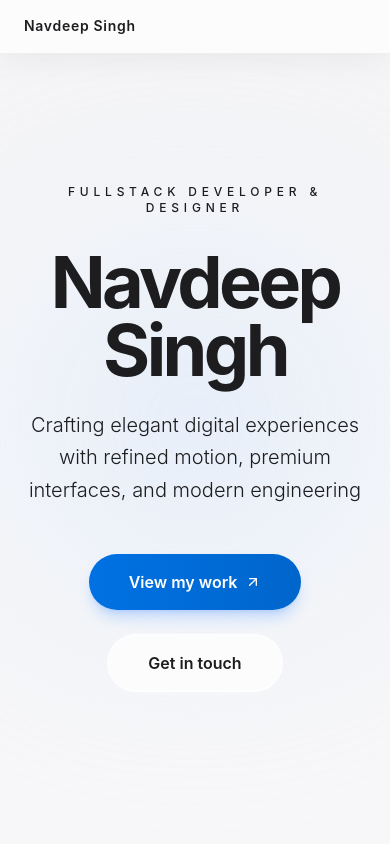
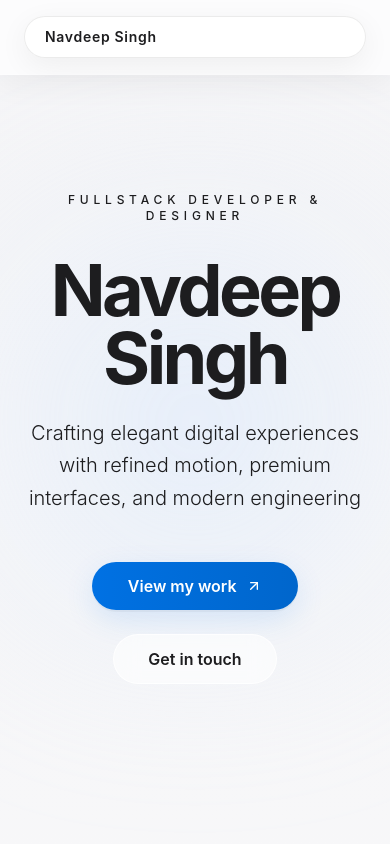
Before and after one commit to navdeepsingh05117/MyPortfolio, a React (Vite) app: page / in a window 390 px wide. Shown: the top 844 px of the page. Built offline with nearby package versions, Linux system fonts and the light colour scheme.

Commit message:
feat: cinematic Apple-inspired UI — navbar pill, buttons, project previews, background layers

```diff
--- a/src/app/App.tsx
+++ b/src/app/App.tsx
@@ -26,9 +26,10 @@ export default function App() {
         }}
         className="glass-nav fixed top-0 left-0 right-0 z-50"
       >
-        <div className="max-w-7xl mx-auto px-6 py-4 flex items-center justify-between">
-          <div className="text-sm font-semibold tracking-wider text-foreground">Navdeep Singh</div>
-          <div className="hidden md:flex items-center gap-12">
+        <div className="max-w-7xl mx-auto px-6 py-4">
+          <div className="nav-pill w-full flex items-center justify-between">
+            <div className="text-sm font-semibold tracking-wider text-foreground">Navdeep Singh</div>
+            <div className="hidden md:flex items-center gap-12">
             {["Work", "About", "Contact"].map((item) => (
               <a
                 key={item}
@@ -39,6 +40,7 @@ export default function App() {
                 <span className="absolute bottom-0 left-0 w-0 h-0.5 bg-primary group-hover:w-full transition-all duration-300" />
               </a>
             ))}
+            </div>
           </div>
         </div>
       </motion.nav>
@@ -89,7 +91,7 @@ export default function App() {
               whileHover={{ scale: 1.05, y: -3 }}
               whileTap={{ scale: 0.98 }}
               href="#work"
-              className="px-10 py-4 bg-gradient-to-r from-[#0071e3] to-[#0066cc] text-white rounded-full font-semibold shadow-lg shadow-blue-500/25 hover:shadow-2xl hover:shadow-blue-500/35 transition-all duration-300 text-base flex items-center gap-2"
+              className="primary-btn text-base flex items-center"
             >
               View my work
               <ArrowUpRight className="w-4 h-4" />
@@ -98,7 +100,7 @@ export default function App() {
               whileHover={{ scale: 1.05, y: -3 }}
               whileTap={{ scale: 0.98 }}
               href="#contact"
-              className="px-10 py-4 bg-white/70 border border-white/90 backdrop-blur-lg text-foreground rounded-full font-semibold hover:bg-white/85 hover:border-white hover:shadow-lg shadow-lg shadow-white/10 transition-all duration-300 text-base"
+              className="secondary-btn text-base"
             >
               Get in touch
             </motion.a>
@@ -277,7 +279,7 @@ export default function App() {
                   style={{
                     boxShadow: '0 16px 40px rgba(0,0,0,0.06), inset 1px 1px 0 rgba(255,255,255,0.5)'
                   }}>
-                  <div className="relative h-72 bg-gradient-to-br from-blue-50/80 via-purple-50/50 to-pink-50/40 flex items-center justify-center overflow-hidden">
+                  <div className="relative project-preview bg-gradient-to-br from-blue-50/80 via-purple-50/50 to-pink-50/40 flex items-center justify-center overflow-hidden">
                     <motion.div
                       whileHover={{ scale: 1.15, rotate: 5 }}
                       transition={{ duration: 0.4 }}
--- a/src/styles/globals.css
+++ b/src/styles/globals.css
@@ -4,6 +4,9 @@
   text-rendering: optimizeLegibility;
   font-synthesis: none;
   --apple-bg: #f5f5f7; /* Apple system background gray */
+  --apple-blue: #0071e3;
+  --glass-border: rgba(255,255,255,0.6);
+  --glass-strong-border: rgba(0,0,0,0.08);
 }
 
 * {
@@ -16,10 +19,16 @@ html {
 
 body {
   min-height: 100vh;
-  background: var(--apple-bg);
   color: var(--foreground);
   -webkit-font-smoothing: antialiased;
   background-attachment: fixed;
+  /* Cinematic layered background: subtle radial glows + base gray */
+  background-color: var(--apple-bg);
+  background-image:
+    radial-gradient(600px circle at 10% 10%, rgba(0,113,227,0.06), transparent 18%),
+    radial-gradient(420px circle at 85% 30%, rgba(0,113,227,0.04), transparent 20%),
+    radial-gradient(300px circle at 50% 80%, rgba(255,255,255,0.06), transparent 30%);
+  background-repeat: no-repeat;
 }
 
 /* Glassmorphism Effect */
@@ -94,6 +103,90 @@ body {
   opacity: 0.7;
 }
 
+/* Floating pill container for navbar */
+.nav-pill {
+  display: flex;
+  align-items: center;
+  justify-content: space-between;
+  gap: 1rem;
+  background: rgba(255,255,255,0.72);
+  backdrop-filter: blur(18px);
+  -webkit-backdrop-filter: blur(18px);
+  border: 1px solid var(--glass-strong-border);
+  box-shadow: 0 8px 30px rgba(0,0,0,0.06);
+  padding: 10px 20px;
+  border-radius: 9999px;
+}
+
+/* Primary and secondary button styles */
+.primary-btn {
+  display: inline-flex;
+  align-items: center;
+  gap: 0.6rem;
+  padding: 12px 36px;
+  border-radius: 9999px;
+  background: linear-gradient(90deg, #0071e3 0%, #0066cc 100%);
+  color: #fff;
+  font-weight: 600;
+  box-shadow: 0 10px 30px rgba(0,113,227,0.12), 0 2px 0 rgba(0,0,0,0.04);
+  transition: transform 0.28s cubic-bezier(.22,1,.36,1), box-shadow 0.28s;
+}
+.primary-btn:hover { transform: translateY(-4px); box-shadow: 0 18px 50px rgba(0,113,227,0.12); }
+
+.secondary-btn {
+  display: inline-flex;
+  align-items: center;
+  gap: 0.6rem;
+  padding: 12px 34px;
+  border-radius: 9999px;
+  background: rgba(255,255,255,0.6);
+  border: 1px solid rgba(255,255,255,0.8);
+  backdrop-filter: blur(12px);
+  color: var(--foreground);
+  font-weight: 600;
+}
+
+/* Glass card for values/services/projects */
+.glass-card {
+  background: linear-gradient(180deg, rgba(255,255,255,0.9), rgba(255,255,255,0.82));
+  border: 1px solid rgba(255,255,255,0.7);
+  backdrop-filter: blur(20px);
+  -webkit-backdrop-filter: blur(20px);
+  box-shadow: 0 16px 48px rgba(0,0,0,0.06), inset 0 1px 0 rgba(255,255,255,0.6);
+  border-radius: 20px;
+}
+
+/* Project preview/card */
+.project-preview {
+  position: relative;
+  height: 420px;
+  border-radius: 24px;
+  overflow: hidden;
+  background: linear-gradient(180deg, rgba(255,255,255,0.85), rgba(250,250,252,0.7));
+  box-shadow: 0 18px 50px rgba(0,0,0,0.06), inset 0 1px 0 rgba(255,255,255,0.7);
+}
+
+/* Frosted tag badges */
+.glass-badge {
+  display: inline-flex;
+  align-items: center;
+  gap: 6px;
+  padding: 6px 10px;
+  background: rgba(255,255,255,0.7);
+  border: 1px solid rgba(0,113,227,0.06);
+  border-radius: 9999px;
+  color: var(--primary);
+  font-weight: 600;
+}
+
+/* Floating ambient blobs */
+.ambient-blob {
+  position: absolute;
+  filter: blur(72px);
+  opacity: 0.14;
+  pointer-events: none;
+}
+
 /* Gradient Animations */
 @keyframes float {
   0%, 100% {
```
